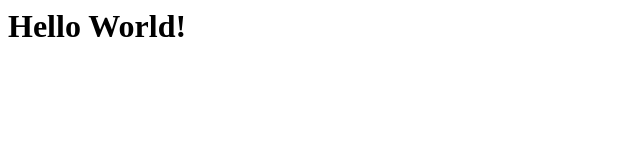
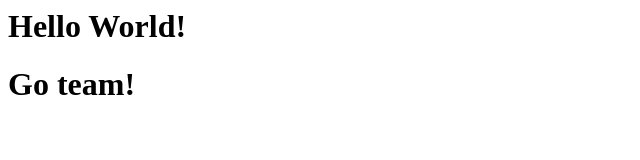
Before and after one commit to kglibrarian/mictest, a plain HTML site: page index.html in a window 1280 px wide. Shown: the whole page, without its empty margins (0-640 px from the left). Drawn offline with Linux system fonts and the light colour scheme.

Commit message:
Add a line

```diff
--- a/index.html
+++ b/index.html
@@ -1,3 +1,4 @@
 <html>
     <h1>Hello World!</h1>
+    <h1>Go team!</h1>
 </html>
```
